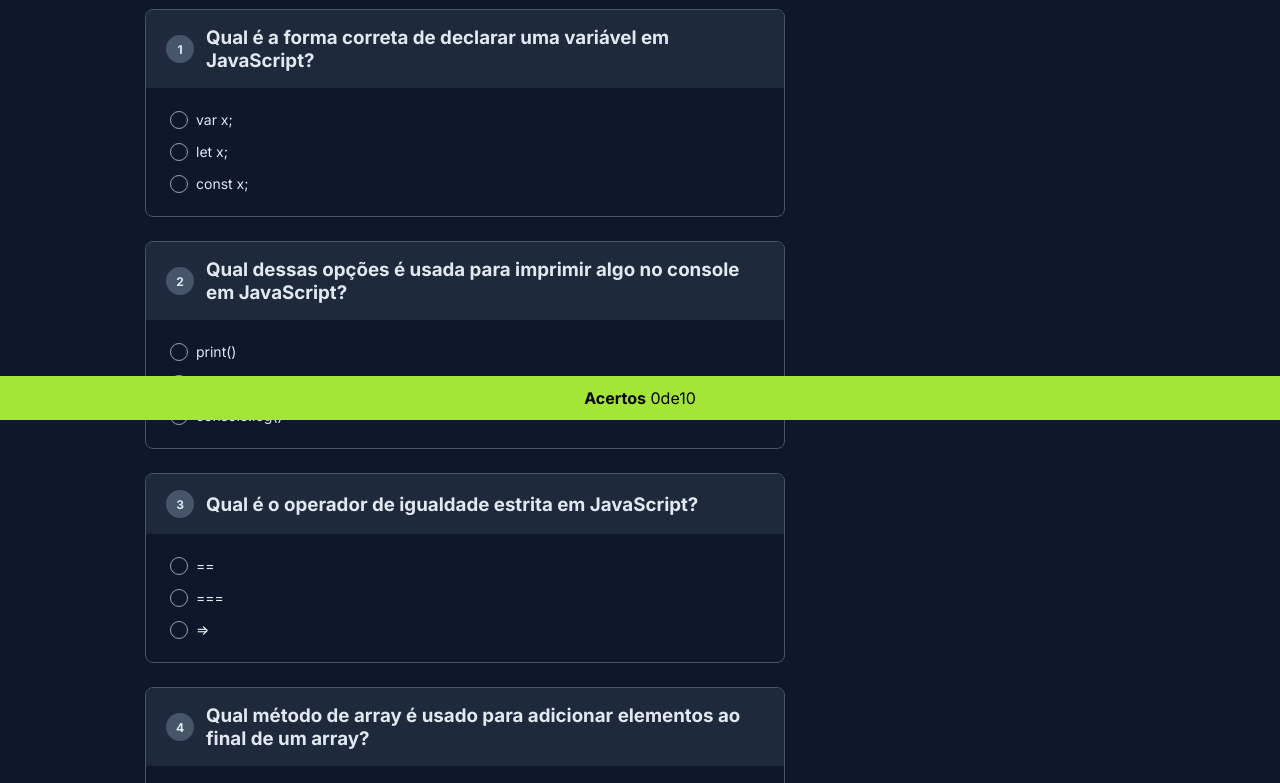
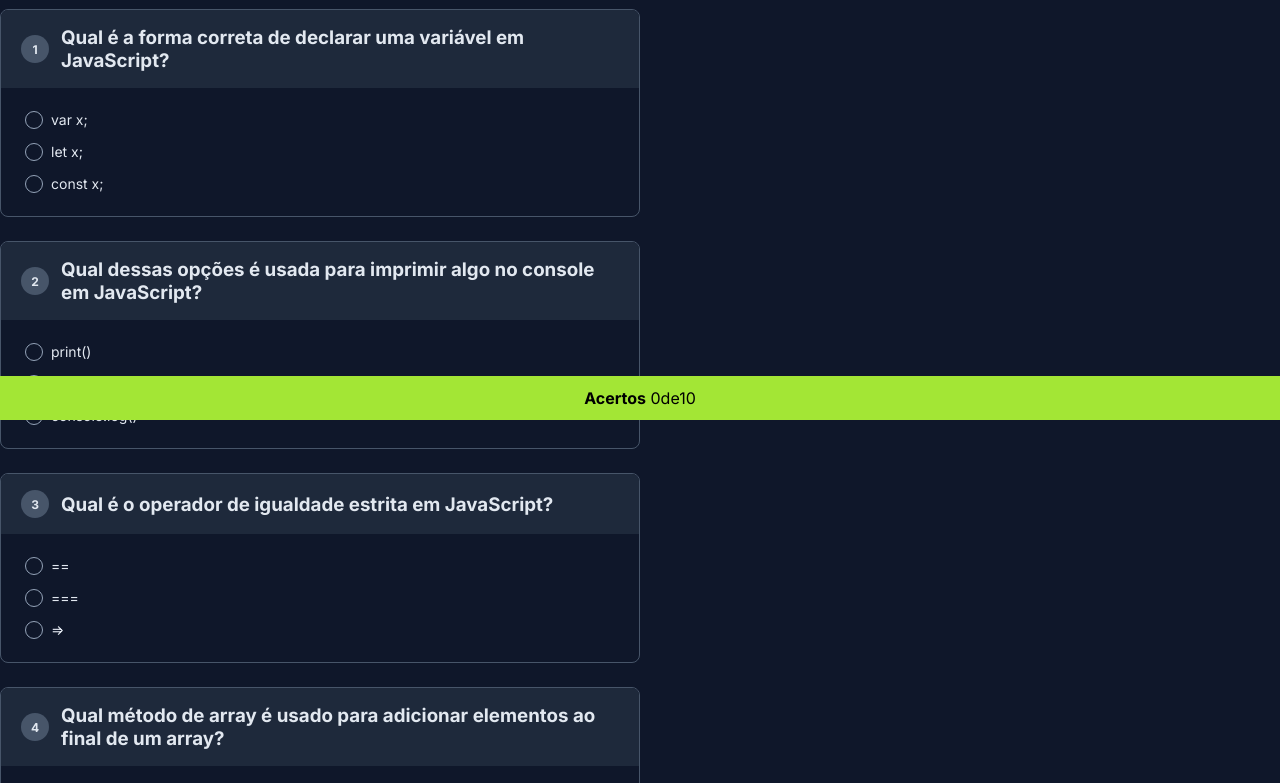
Before and after one commit to IgorRPJ/Projeto-da-NLW, a plain HTML site: page index.html in a window 1280 px wide. Shown: the part 380-1163 px from the top of the page. Drawn offline with Linux system fonts and the light colour scheme.

Commit message:
Update style.css

```diff
--- a/style.css
+++ b/style.css
@@ -16,7 +16,7 @@
   body{
     background-color: #0F172A;
     padding-bottom: 60px;
-    margin-left: 145px;
+    margin-left: auto;
   }
 
   main {
```
